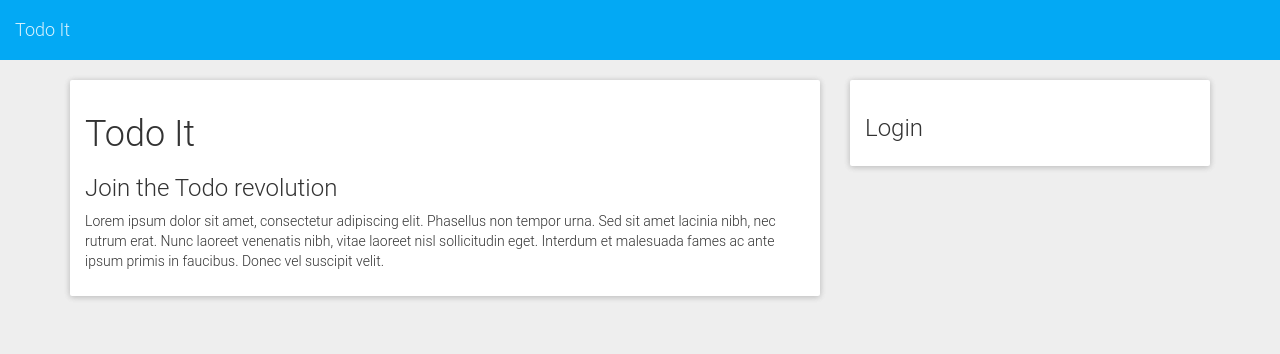
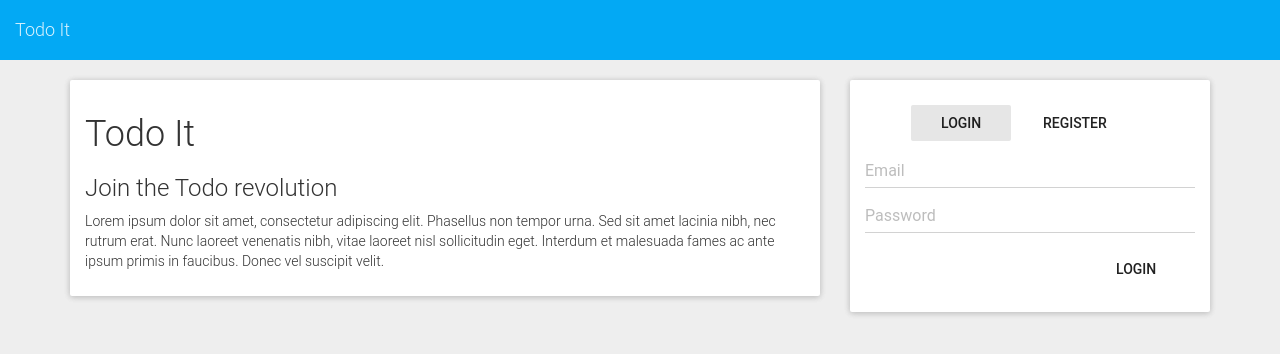
Before and after one commit to Ascinocco/todo-it-client, an Angular app: page / in a window 1280 px wide. Shown: the top 354 px of the page. Built offline with nearby package versions, Linux system fonts and the light colour scheme.

Commit message:
building out login component view

```diff
--- a/src/app/app.component.html
+++ b/src/app/app.component.html
@@ -33,9 +33,29 @@
     </div>
     <div class="col-md-4 col-lg-4">
       <div class="panel panel-default">
-        <div class="panel-body"><!-- Need some logic here to either show login or register-->
-          <h3>{{ loginComponent.title }}</h3>
-        </div>
+
+
+
+
+
+        <div class="panel-body">
+          <div class="row">
+            <div class="col-sm-offset-2 col-md-offset-2 col-lg-offset-2">
+              <button class="btn btn-default active" (click)="loginComponent.showLogin = true;">LOGIN</button>
+              <!-- Register component would equal false here -->
+              <button class="btn btn-default">REGISTER</button>
+            </div>
+          </div>
+          <div class="row"> <!-- Need some logic here to either show login or register-->
+            <div class="col-sm-12 col-md-12 col-lg-12">
+              <input id="email" name="email" type="email" class="form-control" placeholder="Email" [(ngModel)]="loginComponent.email">
+              <input id="password" name="password" type="password" class="form-control" placeholder="Password" [(ngModel)]="loginComponent.password">
+              <div class="col-sm-offset-8 col-md-offset-8 col-lg-offset-8">
+                <button type="button" class="btn btn-default">Login</button>
+              </div>
+            </div>
+          </div>
+        </div><!-- panel body -->
       </div>
     </div>
   </div>
```
